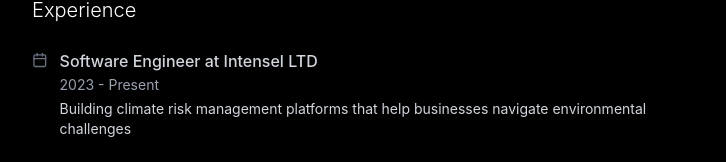
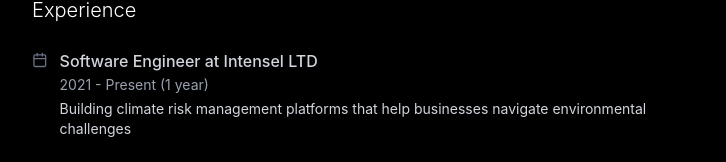
Before and after one commit to karan-jadhav/jadhav.dev, a Next.js app: page / in a window 1280 px wide. Shown: the part 790-952 px from the top of the page, without its empty margins (272-998 px from the left). Built offline with nearby package versions, Linux system fonts and the light colour scheme.

Commit message:
add YearsSince component and update employment duration display

```diff
--- a/src/app/page.tsx
+++ b/src/app/page.tsx
@@ -1,4 +1,5 @@
 import { ExternalLink, Mail, MapPin, Calendar } from "lucide-react";
+import YearsSince from "@/components/YearsSince";
 export const dynamic = "force-static";
 export default function Home() {
   return (
@@ -87,7 +88,9 @@
                 <div className="font-medium">
                   Software Engineer at Intensel LTD
                 </div>
-                <div className="text-sm text-gray-400">2023 - Present</div>
+                <div className="text-sm text-gray-400">
+                  2021 - Present (<YearsSince startYear={2021} />)
+                </div>
                 <div className="text-sm mt-1">
                   Building climate risk management platforms that help
                   businesses navigate environmental challenges
--- /dev/null
+++ b/src/components/YearsSince.tsx
@@ -0,0 +1,22 @@
+"use client";
+
+export default function YearsSince({
+  startYear,
+  label,
+}: {
+  startYear: number;
+  label?: string;
+}) {
+  const now = new Date();
+
+  const fullYears = Math.max(0, now.getFullYear() - startYear);
+  return (
+    <span
+      suppressHydrationWarning
+      title={label ?? `${fullYears} years`}
+      aria-label={label ?? `${fullYears} ${fullYears === 1 ? "year" : "years"}`}
+    >
+      {fullYears} {fullYears === 1 ? "year" : "years"}
+    </span>
+  );
+}
```
